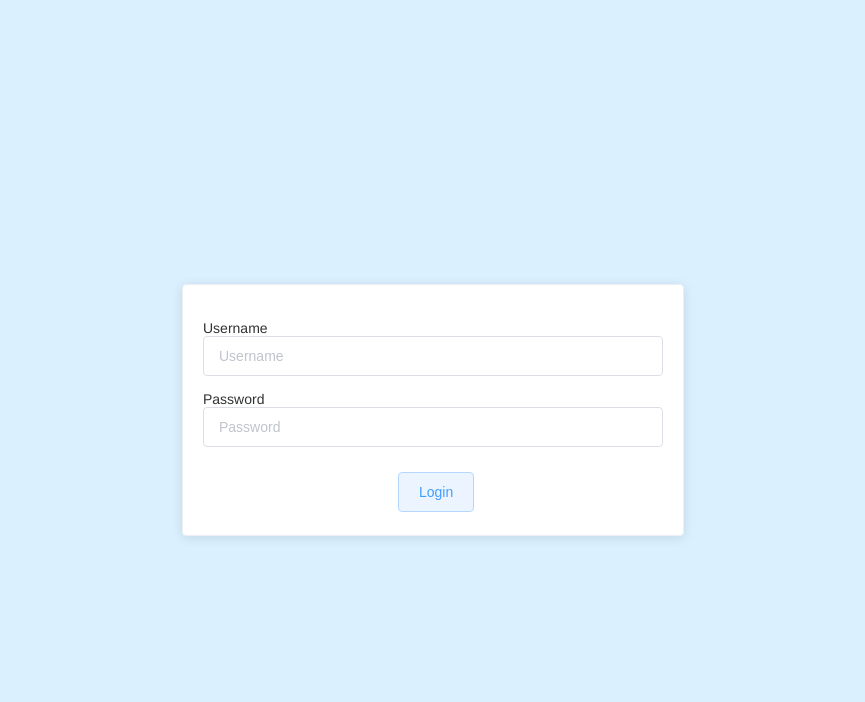
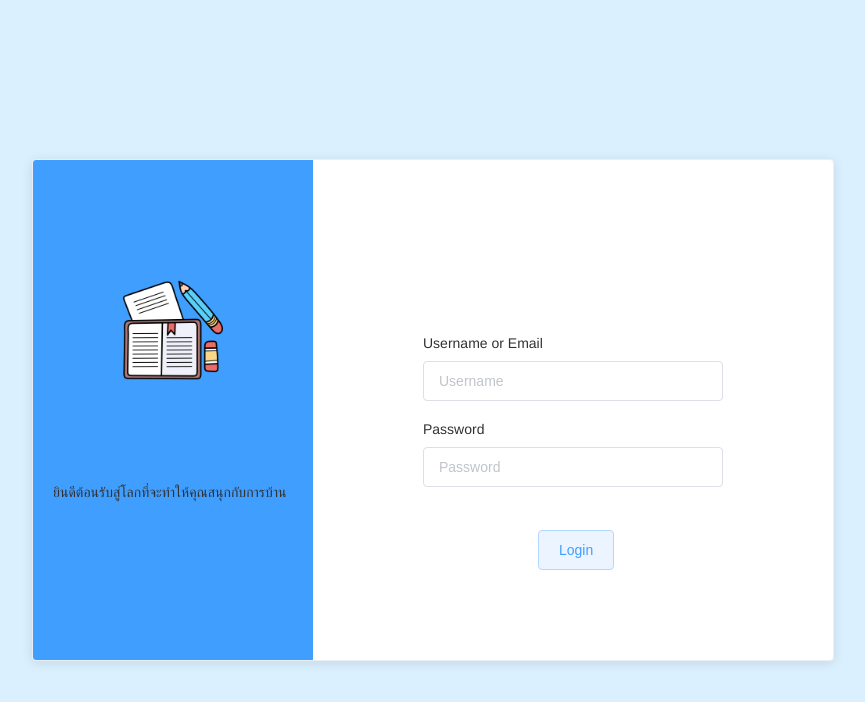
Before and after one commit to ChanwitSS/vue-homework-gamification, a Vue app: page / in a window 1280 px wide. Shown: the top 702 px of the page, without its empty margins (217-1082 px from the left). Built offline with nearby package versions, Linux system fonts and the light colour scheme.

Commit message:
update sidebar

```diff
--- a/src/components/Sidebar.vue
+++ b/src/components/Sidebar.vue
@@ -17,15 +17,10 @@
                     <span slot="title">อาจารย์</span>
                 </template>
                 <el-menu-item-group >
-                    <el-menu-item index="2-1">
-                        <router-link to="/homework">สั่งการบ้าน</router-link>
-                    </el-menu-item>
-                    <el-menu-item index="2-2">
-                        <router-link to="/reward">ตรวจการบ้าน</router-link>
-                    </el-menu-item>
+                    <el-menu-item index="2-1" @click="changeRounter('homework')">การบ้าน</el-menu-item>
                 </el-menu-item-group>
             </el-submenu>
-            <el-menu-item index="3" :disabled="isDisabled">
+            <el-menu-item index="3" :disabled="isDisabled" @click="changeRounter('leaderboard')">
                 <i class="el-icon-document"></i>
                 <span slot="title">กระดานคะแนน</span>
             </el-menu-item>
@@ -33,16 +28,16 @@
                 <i class="el-icon-setting"></i>
                 <span slot="title">ตั้งค่า</span>
             </el-menu-item>
-            <el-submenu index="4">
+            <el-submenu index="5">
                 <template slot="title">
                     <i class="el-icon-user"></i>
                     <span slot="title">บัญชี</span>
                 </template>
                 <el-menu-item-group>
-                    <el-menu-item index="4-1">
+                    <el-menu-item index="5-1">
                         <router-link to="/info">ข้อมูล</router-link>
                     </el-menu-item>
-                    <el-menu-item index="4-2" @click="logout">ออกจากระบบ</el-menu-item>
+                    <el-menu-item index="5-2" @click="logout">ออกจากระบบ</el-menu-item>
                 </el-menu-item-group>
             </el-submenu>
         </el-menu>
--- a/src/views/Login.vue
+++ b/src/views/Login.vue
@@ -1,16 +1,21 @@
 <template>
   <div id="login">
-    <el-card class="box-card2">
-      <div style="margin-top: 15px;">
-        <span class="username">Username</span>
-        <el-input placeholder="Username" v-model="form.username"/>
+    <el-card class="box-card2" style="background: linear-gradient(to right, #409EFF 0%, #409EFF 35%, #FFFFFF 35%, #FFFFFF 100%);">
+      <img src="../assets/homework.png" class="logo"/>
+      <div id="welcome">
+        <p>ยินดีต้อนรับสู่โลกที่จะทำให้คุณสนุกกับการบ้าน</p>
       </div>
+      <div id="login-form">
+        <div style="margin-top: 15px;">
+          <span class="username">Username or Email</span>
+          <el-input placeholder="Username" v-model="form.username" style="margin-top: 10px;"/>
+        </div>
 
-      <div style="margin-top: 15px;">
-        <span class="password">Password</span>
-        <el-input placeholder="Password" v-model="form.password"/>
+        <div style="margin-top: 20px;">
+          <span class="password">Password</span>
+          <el-input placeholder="Password" type="password" v-model="form.password" style="margin-top: 10px;"/>
+        </div>
       </div>
-
       <div class="loginBtn">
         <el-button type="primary" :plain="true" @click="login">Login</el-button>
       </div>
@@ -63,19 +68,21 @@ export default {
   font-size: 14px;
 }
 .box-card2 {
-  width: 500px;
-  height: 250px;
+  width: 800px;
+  height: 500px;
   display: inline-block;
   margin: 10px;
-  background: white;
+  background: #8F00FF;
   position: fixed;
   top: 50%;
   left: 50%;
   transform: translate(-50%, -50%);
 }
 .loginBtn {
-  margin-top: 25px;
-  margin-left: 195px;
+  position: fixed;
+  margin-top: 350px;
+  margin-left: 485px;
+  z-index: 1;
 }
 #login {
   position: absolute;
@@ -87,4 +94,22 @@ export default {
   width: 100%;
   height: 100%;
 }
+#login-form {
+  width: 300px;
+  height: 300px;
+  position: absolute;
+  margin-left: 370px;
+  margin-top: 140px;
+}
+.logo {
+  position: fixed;
+  width: 100px;
+  height: 100px;
+  margin-left: 70px;
+  margin-top: 100px;
+}
+#welcome {
+  position: fixed;
+  margin-top: 300px;
+}
 </style>
```
Also changed, not shown: src/assets/homework.png (added).
